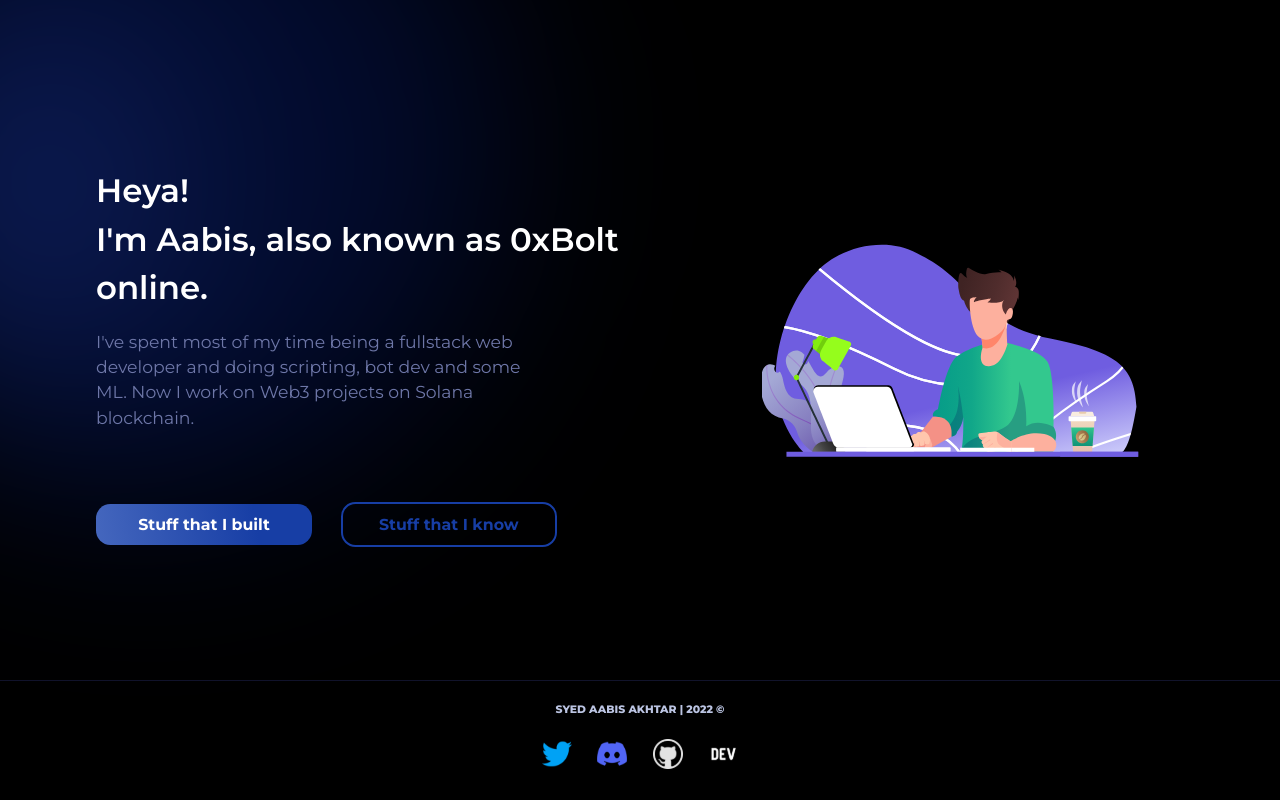
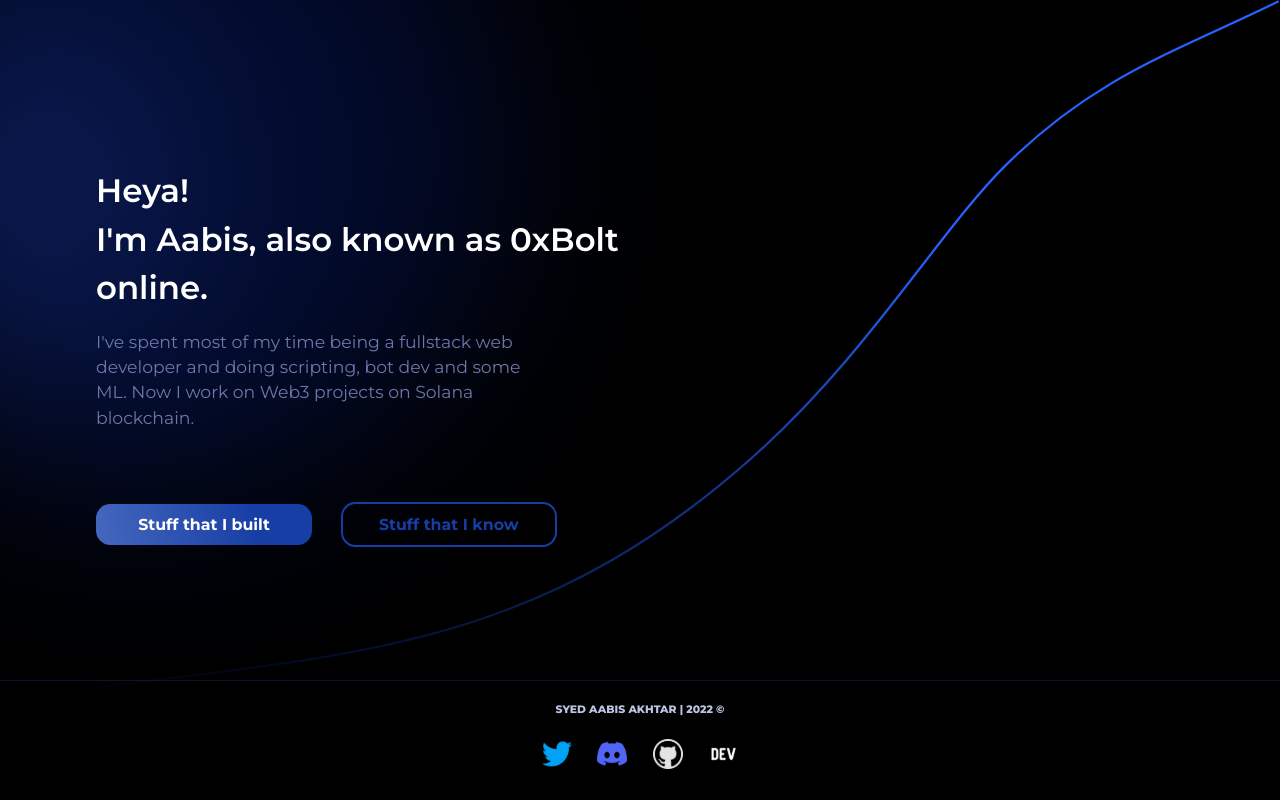
Before and after one commit to GitBolt/site, a Next.js app: page / in a window 1280 px wide. Built offline with nearby package versions, Linux system fonts and the light colour scheme.

Commit message:
add: curvy boi

```diff
--- a/pages/index.tsx
+++ b/pages/index.tsx
@@ -4,8 +4,8 @@
 import { Footer } from '@/components/Footer';
 import type { NextPage } from 'next';
 import { PageHead } from '@/components/Head';
-import { Animation } from '@/components/Animation';
-import Person from '@/public/Person.json';
+import Image from 'next/image';
+import Line from '@/svgs/line.svg';
 
 const Index: NextPage = function Index() {
   return (
@@ -27,8 +27,10 @@
             <a className={styles.skills}>Stuff that I know</a>
           </Link>
         </div>
-        <div className={styles.animation}>
-          <Animation json={Person} height="40rem" width="55rem" />
+        <div
+          className="absolute right-0"
+        >
+          <Image src={Line} />
         </div>
         <Footer />
       </main>
--- a/tsconfig.json
+++ b/tsconfig.json
@@ -38,6 +38,9 @@
         ],
         "@/public/*": [
           "public/*"
+        ],
+        "@/svgs/*": [
+          "svgs/*"
         ]
       },
       "incremental": true
```
Also changed, not shown: svgs/line.svg (added).
